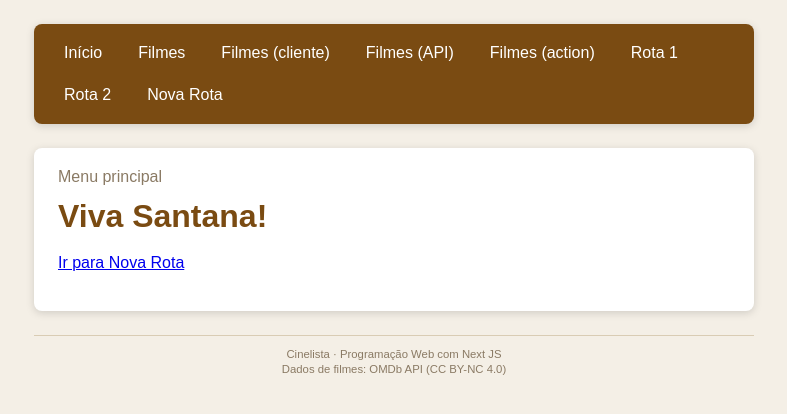
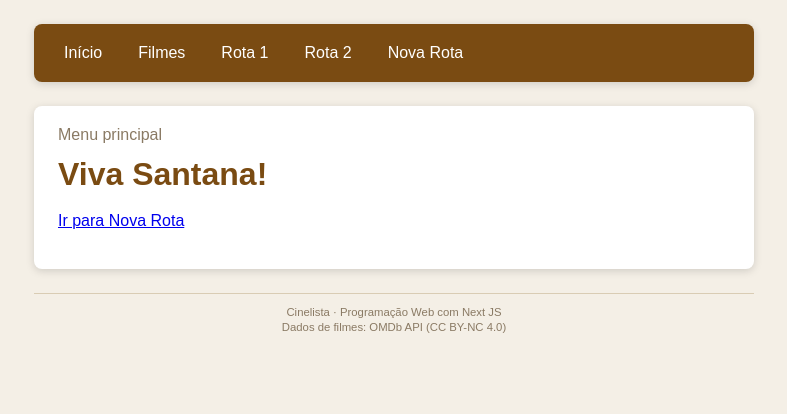
Before and after one commit to Flavia-Carvalho-1/Receitas-pweb-3, a Next.js app: page / in a window 1280 px wide. Shown: the top 414 px of the page, without its empty margins (246-1033 px from the left). Built offline with nearby package versions, Linux system fonts and the light colour scheme.

Commit message:
Receita 21: menu enxuto, variações da busca saem do menu

```diff
--- a/app/componentes.js
+++ b/app/componentes.js
@@ -5,9 +5,6 @@ export function Menu() {
         <nav className="menu">
             <Link href="/">Início</Link>
             <Link href="/filmes">Filmes</Link>
-            <Link href="/filmes-cliente">Filmes (cliente)</Link>
-            <Link href="/filmes-api">Filmes (API)</Link>
-            <Link href="/filmes-actions">Filmes (action)</Link>
             <Link href="/rota1">Rota 1</Link>
             <Link href="/rota2">Rota 2</Link>
             <Link href="/novarota">Nova Rota</Link>
```
